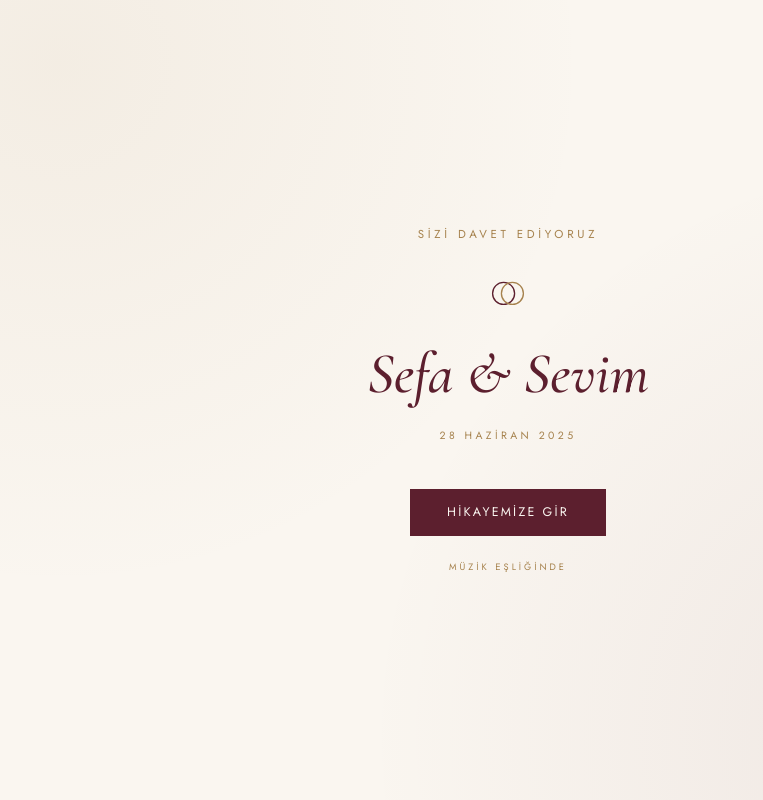
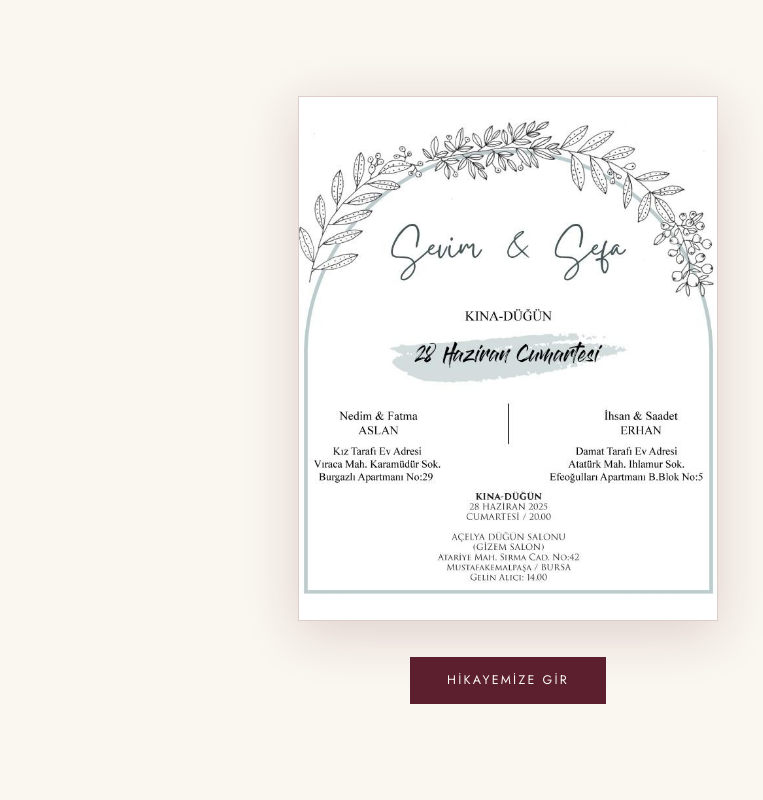
Before and after one commit to jesterich/sefa-sevimm, a Next.js app: page / in a window 1280 px wide. Shown: the top 800 px of the page, without its empty margins (132-895 px from the left). Built offline with nearby package versions, Linux system fonts and the light colour scheme; no server answers; a web font is replaced by a local one.

Commit message:
davetiye giris ekrani eklendi

```diff
--- a/components/EntranceGate.tsx
+++ b/components/EntranceGate.tsx
@@ -1,6 +1,6 @@
 'use client'
 import { useState } from 'react'
-import { RingMark } from './Ornament'
+import Image from 'next/image'
 
 export default function EntranceGate({ onEnter }: { onEnter: () => void }) {
   const [closing, setClosing] = useState(false)
@@ -21,57 +21,43 @@ export default function EntranceGate({ onEnter }: { onEnter: () => void }) {
         inset: 0,
         zIndex: 2000,
         background: 'var(--ivory)',
-        backgroundImage:
-          'radial-gradient(circle at 15% 8%, rgba(166,130,77,0.08) 0%, transparent 40%), radial-gradient(circle at 85% 92%, rgba(92,31,46,0.07) 0%, transparent 45%)',
         display: 'flex',
         flexDirection: 'column',
         alignItems: 'center',
         justifyContent: 'center',
-        textAlign: 'center',
-        padding: '40px 24px',
+        padding: '32px 20px',
         opacity: closing ? 0 : 1,
         transition: 'opacity 0.7s ease',
         pointerEvents: closing ? 'none' : 'auto',
       }}
     >
-      <p className="eyebrow fade-up" style={{ marginBottom: '24px' }}>
-        Sizi Davet Ediyoruz
-      </p>
-
-      <div className="fade-up" style={{ marginBottom: '20px' }}>
-        <RingMark size={44} />
+      <div
+        className="fade-up"
+        style={{
+          position: 'relative',
+          width: '100%',
+          maxWidth: '420px',
+          aspectRatio: '4/5',
+          boxShadow: '0 12px 50px rgba(92,31,46,0.18)',
+          border: '1px solid var(--line)',
+        }}
+      >
+        <Image
+          src="/davetiye.jpg"
+          alt="Sevim & Sefa Davetiyesi"
+          fill
+          style={{ objectFit: 'cover' }}
+          priority
+        />
       </div>
-
-      <h1 className="serif-display fade-up" style={{
-        fontSize: 'clamp(2.4rem, 7vw, 3.6rem)',
-        fontStyle: 'italic',
-        fontWeight: 500,
-        color: 'var(--wine)',
-        marginBottom: '10px',
-      }}>
-        Sefa &amp; Sevim
-      </h1>
-
-      <p className="eyebrow fade-up" style={{ marginBottom: '46px', fontSize: '0.66rem' }}>
-        28 Haziran 2025
-      </p>
 
       <button
         className="btn-primary fade-up"
         onClick={handleEnter}
-        style={{ animationDelay: '0.3s' }}
+        style={{ marginTop: '36px', animationDelay: '0.3s' }}
       >
         Hikayemize Gir
       </button>
-
-      <p className="eyebrow fade-up" style={{
-        marginTop: '24px',
-        fontSize: '0.58rem',
-        opacity: 0.6,
-        animationDelay: '0.4s',
-      }}>
-        Müzik eşliğinde
-      </p>
     </div>
   )
 }
```
Also changed, not shown: public/davetiye.jpg (added).
